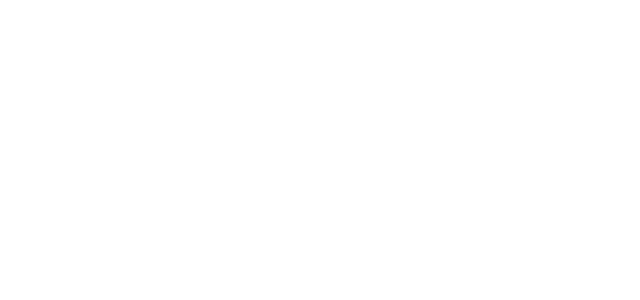
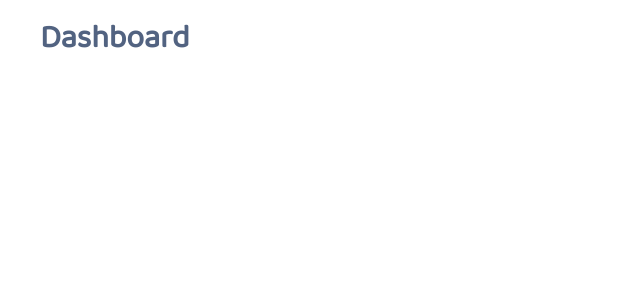
Before and after one commit to Hilfstelefon-WirVsVirus/hilfstelefon-frontend, a Vue app: page /dashboard in a window 1280 px wide. Shown: the top 300 px of the page, without its empty margins (0-640 px from the left). Built offline with nearby package versions, Linux system fonts and the light colour scheme.

Commit message:
Add dashboard and registration

```diff
--- a/src/components/RegistrationForm.vue
+++ b/src/components/RegistrationForm.vue
@@ -4,7 +4,7 @@
       <h2 class="info__heading">{{ $t('home.overlay.hello') }}</h2>
       <div class="info__text">{{ $t('home.overlay.main') }}</div>
     </div>
-    <form>
+    <form @submit.prevent="handleSubmit">
       <label for="email">
         <h2 class="registation-form__heading">{{ $t('home.overlay.help_us') }}</h2>
       </label>
@@ -23,12 +23,25 @@
 </template>
 
 <script>
+import { mapActions } from 'vuex';
+
 export default {
   name: 'RegistationForm',
   data() {
     return {
       email: '',
     };
+  },
+  methods: {
+    ...mapActions([
+      'setEmail',
+    ]),
+    handleSubmit() {
+      if (this.email) {
+        this.$router.push({ path: 'dashboard' });
+        this.setEmail(this.email);
+      }
+    },
   },
 };
 </script>
--- a/src/locales/de.json
+++ b/src/locales/de.json
@@ -16,5 +16,8 @@
     "imprint": "Impressum",
     "wirvsvirus": "#WirVsVirus",
     "contribute": "Contribute"
+  },
+  "dashboard": {
+    "title": "Dashboard"
   }
 }
--- a/src/router/index.js
+++ b/src/router/index.js
@@ -1,6 +1,7 @@
 import Vue from 'vue';
 import VueRouter from 'vue-router';
 import Home from '../views/Home.vue';
+import Dashboard from '../views/Dashboard.vue';
 
 Vue.use(VueRouter);
 
@@ -9,6 +10,11 @@ const routes = [
     path: '/',
     name: 'Home',
     component: Home,
+  },
+  {
+    path: '/dashboard',
+    name: 'Dashboard',
+    component: Dashboard,
   },
   {
     path: '/about',
--- a/src/store/index.js
+++ b/src/store/index.js
@@ -5,10 +5,20 @@ Vue.use(Vuex);
 
 export default new Vuex.Store({
   state: {
+    email: '',
   },
   mutations: {
+    SET_EMAIL(state, email) {
+      state.email = email;
+    },
   },
   actions: {
+    setEmail({ commit }, email) {
+      return commit('SET_EMAIL', email);
+    },
+  },
+  getters: {
+    email: (state) => state.email,
   },
   modules: {
   },
--- /dev/null
+++ b/src/views/Dashboard.vue
@@ -0,0 +1,11 @@
+<template>
+  <div class="page-container dashboard">
+    <h1>{{ $t('dashboard.title') }}</h1>
+  </div>
+</template>
+
+<script>
+export default {
+  name: 'Dashboard',
+};
+</script>
```
